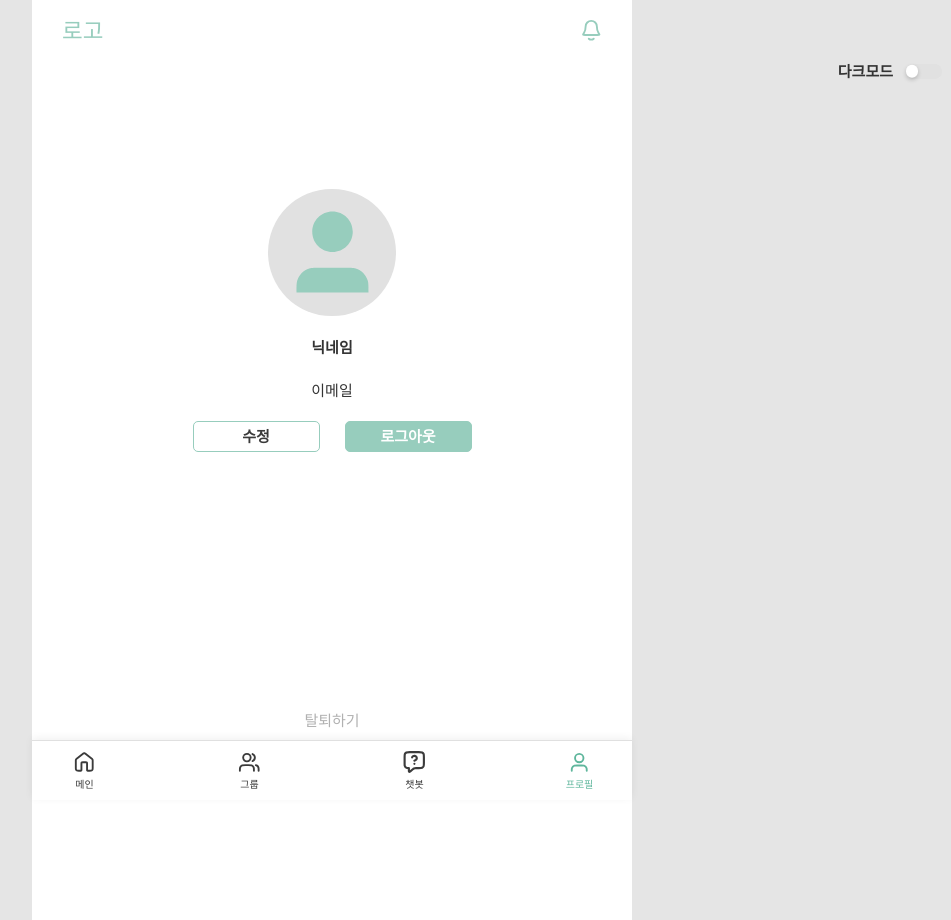
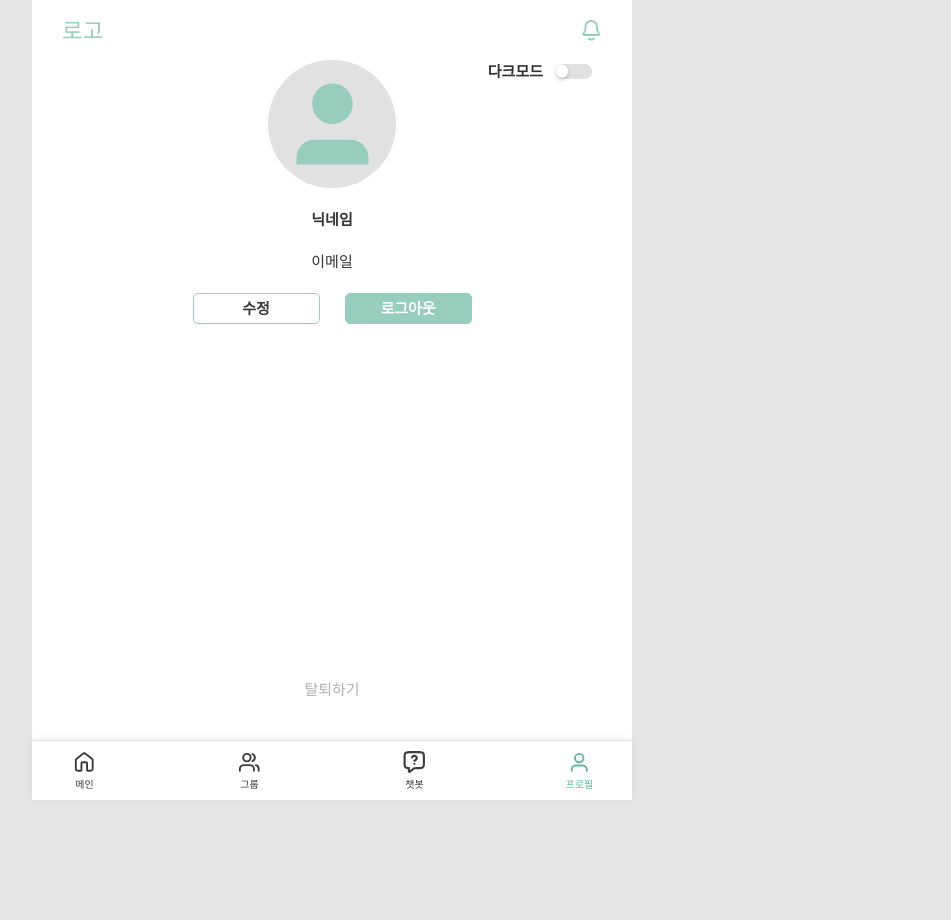
Before and after one commit to prgrms-web-devcourse-final-project/WEB1_1_ALL-I_FE, a React (Vite) app: page /mypage in a window 1280 px wide. Shown: the whole page, without its empty margins (308-1259 px from the left). After the commit the page ends 800 px from the top, so only its background shows below. Built offline with nearby package versions, Linux system fonts and the light colour scheme; a web font is replaced by a local one.

Commit message:
design: 마이페이지 css 수정

```diff
--- a/src/pages/mypage/MyPage.style.ts
+++ b/src/pages/mypage/MyPage.style.ts
@@ -2,11 +2,14 @@ import styled from "styled-components";
 
 export const Wrapper = styled.div`
   width: 100%;
-  height: 100vh;
+  height: 80vh;
+  min-height: 450px;
   display: flex;
   flex-direction: column;
   align-items: center;
-  justify-content: space-around;
+  justify-content: space-between;
+  position: relative;
+  gap: 30px;
 `;
 
 export const ToggleContainer = styled.div`
@@ -16,8 +19,8 @@ export const ToggleContainer = styled.div`
   align-items: center;
   gap: 13px;
   position: absolute;
-  right: 30px;
-  top: 60px;
+  right: 10px;
+  top: 0px;
 
   > p {
     font-weight: var(--font-weight-bold);
--- a/src/pages/mypage/edit/MyEditPage.style.ts
+++ b/src/pages/mypage/edit/MyEditPage.style.ts
@@ -2,11 +2,11 @@ import styled from "styled-components";
 
 export const Wrapper = styled.div`
   width: 100%;
-  height: 100vh;
   display: flex;
   flex-direction: column;
   align-items: center;
-  justify-content: space-around;
+  justify-content: space-between;
+  gap: 20px;
 `;
 
 export const Form = styled.form`
--- a/src/pages/mypage/edit/MyEditPage.tsx
+++ b/src/pages/mypage/edit/MyEditPage.tsx
@@ -1,6 +1,6 @@
 import * as Styled from "./MyEditPage.style";
 import { useLocation } from "react-router-dom";
-import Profile from "@/assets/icons/profile.svg?react";
+// import Profile from "@/assets/icons/profile.svg?react";
 import TextInput from "@/components/common/TextInput/TextInput";
 import Button from "@/components/common/Button/Button";
 import useEditPage from "@/hooks/useEditPage";
@@ -10,19 +10,19 @@ function MyEditPage() {
   console.log(location.state); // useNavigate로 가져온 데이터 (닉네임, 사진 데이터가 들어갈 것으로 예상)
 
   const {
-    inputRef,
+    // inputRef,
     formData,
-    handleImageUpload,
+    // handleImageUpload,
     handleInputChange,
     handleSubmit,
-    imagePreview,
+    // imagePreview,
   } = useEditPage();
 
   return (
     <Styled.Wrapper>
       <h1>내 정보 수정</h1>
       <Styled.Form onSubmit={handleSubmit}>
-        <Styled.ImgContainer htmlFor="profileImage">
+        {/* <Styled.ImgContainer htmlFor="profileImage">
           {imagePreview ? (
             <img src={imagePreview} alt="" />
           ) : (
@@ -36,7 +36,7 @@ function MyEditPage() {
           accept="image/*"
           ref={inputRef}
           onChange={handleImageUpload}
-        />
+        /> */}
 
         <TextInput
           name="name"
@@ -49,6 +49,7 @@ function MyEditPage() {
         <TextInput
           name="password"
           label="새 비밀번호"
+          placeholder="새 비밀번호를 입력해주세요"
           type="password"
           value={formData.password}
           onChange={handleInputChange("password")}
@@ -57,6 +58,7 @@ function MyEditPage() {
         <TextInput
           name="checkPwd"
           label="비밀번호 확인"
+          placeholder="새 비밀번호를 확인해주세요"
           type="password"
           value={formData.checkPwd}
           onChange={handleInputChange("checkPwd")}
```
